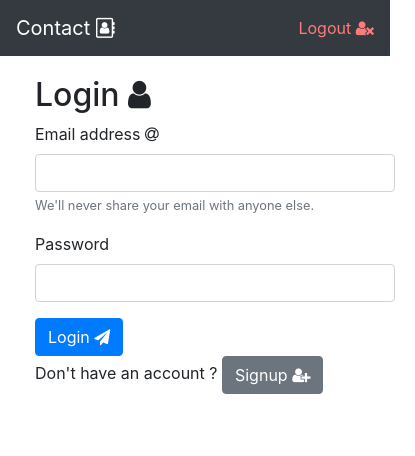
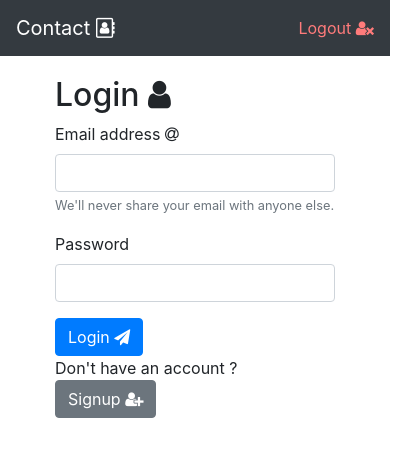
Before and after one commit to aa1aac/contact, a React (Create React App) app in the folder client/: page / in a window 390 px wide. Shown: the top 456 px of the page, 415 px wide, since content can reach past the window. Built offline with nearby package versions, Linux system fonts and the light colour scheme.

Commit message:
add routing

```diff
--- a/client/package.json
+++ b/client/package.json
@@ -11,6 +11,7 @@
     "@types/react": "^16.9.53",
     "@types/react-dom": "^16.9.8",
     "@types/react-redux": "^7.1.9",
+    "@types/react-router-dom": "^5.1.6",
     "axios": "^0.21.0",
     "bootstrap": "^4.5.3",
     "react": "^17.0.1",
--- a/client/src/App.tsx
+++ b/client/src/App.tsx
@@ -1,20 +1,23 @@
 import React from "react";
+import { HashRouter as Router, Switch, Route } from "react-router-dom";
 
 import "bootstrap/dist/css/bootstrap.min.css";
+import "./styles/form.css";
 
 import { Navbar } from "./components/Navbar";
-import { LoginForm } from "./components/LoginForm";
-import { SignupForm } from "./components/SignupForm";
+
+import { IndexPage } from "./pages/IndexPage";
+import { SignupPage } from "./pages/SignupPage";
 
 function App() {
   return (
-    <div className="App">
+    <Router>
       <Navbar />
-
-      <div className="container">
-        <LoginForm />
-      </div>
-    </div>
+      <Switch>
+        <Route path="/" component={IndexPage} exact />
+        <Route path="/signup" component={SignupPage} exact />
+      </Switch>
+    </Router>
   );
 }
 
--- a/client/src/components/LoginForm.tsx
+++ b/client/src/components/LoginForm.tsx
@@ -1,4 +1,6 @@
 import React, { useState } from "react";
+
+import { Link } from "react-router-dom";
 
 export const LoginForm = (): JSX.Element => {
   const [email, setEmail] = useState("");
@@ -9,11 +11,7 @@ export const LoginForm = (): JSX.Element => {
   };
 
   return (
-    <form
-      className="card"
-      style={{ width: "25rem", border: "none", margin: "0 auto" }}
-      onSubmit={onLogin}
-    >
+    <form className="card auth_form" onSubmit={onLogin}>
       <div className="card-body">
         <h2>
           {" "}
@@ -50,10 +48,10 @@ export const LoginForm = (): JSX.Element => {
         </button>
         <br />
         Don't have an account ?{" "}
-        <button className="btn btn-secondary">
+        <Link to="/signup" className="btn btn-secondary">
           {" "}
           Signup <i className="fa fa-user-plus"></i>{" "}
-        </button>
+        </Link>
       </div>
     </form>
   );
--- a/client/src/components/SignupForm.tsx
+++ b/client/src/components/SignupForm.tsx
@@ -1,10 +1,10 @@
 import React from "react";
+import { Link } from "react-router-dom";
 
 export const SignupForm = (): JSX.Element => {
   return (
     <form
-      className="card"
-      style={{ width: "25rem", border: "none", margin: "0 auto" }}
+      className="card auth_form"
     >
       <div className="card-body">
         <h2>
@@ -48,10 +48,10 @@ export const SignupForm = (): JSX.Element => {
         </button>
         <br />
         Already have an account?{" "}
-        <button className="btn btn-secondary">
+        <Link to="/" className="btn btn-secondary">
           {" "}
           login <i className="fa fa-user"></i>{" "}
-        </button>
+        </Link>
       </div>
     </form>
   );
--- /dev/null
+++ b/client/src/pages/IndexPage.tsx
@@ -0,0 +1,7 @@
+import React from "react";
+
+import { LoginForm } from "../components/LoginForm";
+
+export const IndexPage = () => {
+  return <LoginForm />;
+};
--- /dev/null
+++ b/client/src/pages/SignupPage.tsx
@@ -0,0 +1,7 @@
+import React from "react";
+
+import { SignupForm } from "../components/SignupForm";
+
+export const SignupPage = () => {
+  return <SignupForm />;
+};
--- /dev/null
+++ b/client/src/styles/form.css
@@ -0,0 +1,12 @@
+.auth_form {
+    width: 25rem;
+    border: none;
+    margin: 0 auto
+}
+
+@media (max-width:748px){
+
+    .auth_form{
+        width: 20rem;
+    }
+}
```
Also changed, not shown: 1 other file (tests, documents, lock files or other folders).
